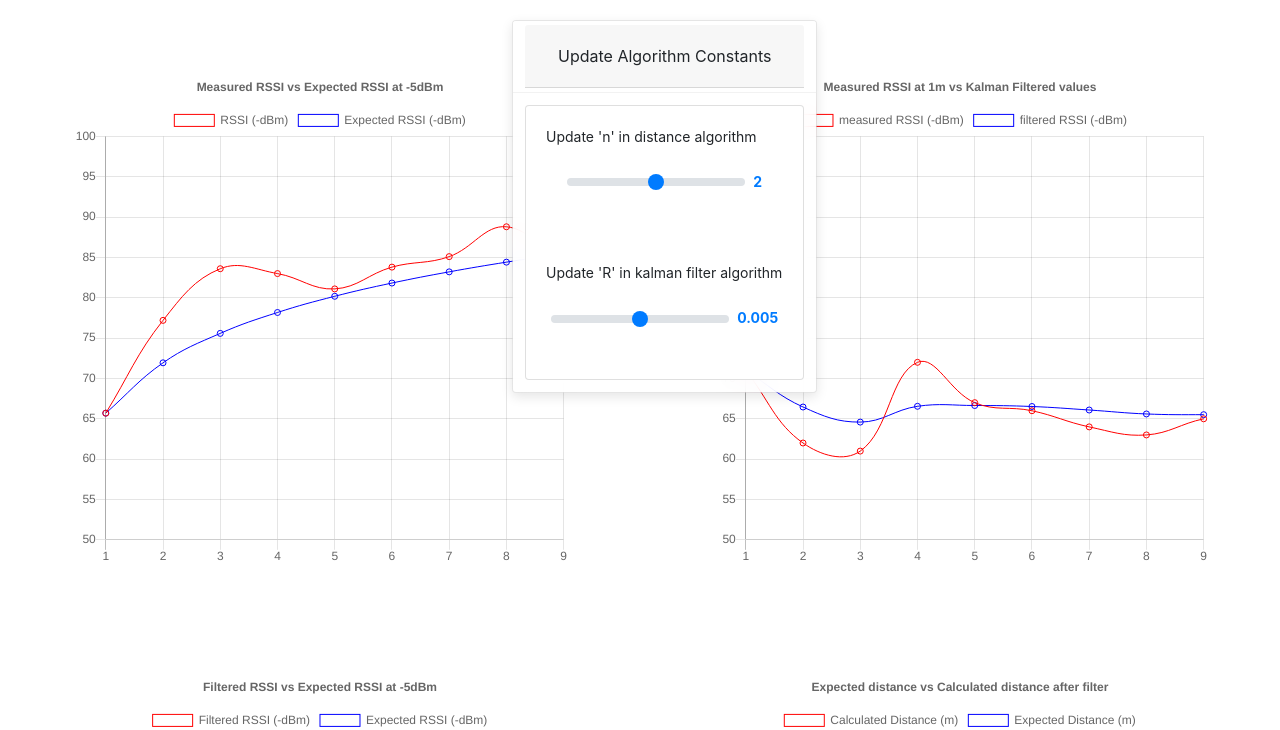
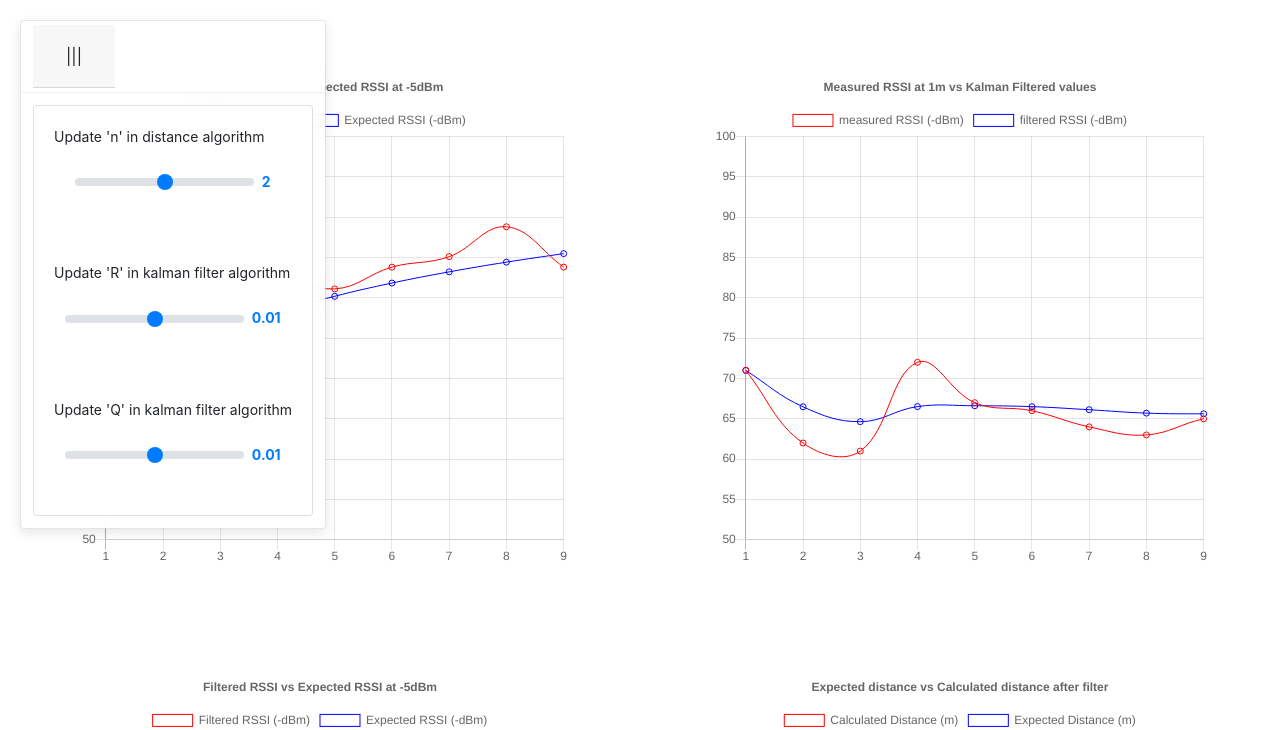
Before and after one commit to JJTrack/KalmanTests, a website: page index.html in a window 1280 px wide. Shown: the top 730 px of the page. Drawn offline with nearby package versions, Linux system fonts and the light colour scheme.

Commit message:
made button smaller

```diff
--- a/index.css
+++ b/index.css
@@ -7,7 +7,7 @@
 
 #toggle {
     position: fixed;
-    left: 40%;
+    left: 20px;
     top: 20px;
 }
 
--- a/index.html
+++ b/index.html
@@ -18,7 +18,7 @@
                 <div class="card-header" id="headingOne">
                     <h2 class="mb-0">
                       <button class="btn btn-block text-left" type="button" data-toggle="collapse" data-target="#collapseOne" aria-expanded="true" aria-controls="collapseOne">
-                        Update Algorithm Constants
+                        |||
                       </button>
                     </h2>
                 </div>
@@ -44,7 +44,17 @@
                             <p>Update 'R' in kalman filter algorithm</p>
                             <div class="d-flex justify-content-center my-4">
                                 <div class="w-75">
-                                  <input type="range" class="custom-range" id="customRange12" min="0" max="0.01" step="0.001">
+                                  <input type="range" class="custom-range" id="customRange12" min="0" max="0.02" step="0.001">
+                                </div>
+                                <span class="font-weight-bold text-primary ml-2 valueSpan3"></span>
+                            </div>
+                        </div>
+
+                        <div class="card-body">
+                            <p>Update 'Q' in kalman filter algorithm</p>
+                            <div class="d-flex justify-content-center my-4">
+                                <div class="w-75">
+                                  <input type="range" class="custom-range" id="customRange12" min="0" max="0.02" step="0.001">
                                 </div>
                                 <span class="font-weight-bold text-primary ml-2 valueSpan3"></span>
                             </div>
--- a/index.js
+++ b/index.js
@@ -1,6 +1,6 @@
 let A = -65.7;
 let n = 0.9;
-let R = 0.05;
+let R = 0.015;
 let Q = 3;
 
 let distances = [1, 2, 3, 4, 5, 6, 7, 8, 9];
--- a/update.js
+++ b/update.js
@@ -59,7 +59,8 @@ $(document).ready(function() {
 
       $valueSpan.html($value.val());
 
-      n = $value.val();
+      n = parseFloat($value.val());
+      console.log(n);
       rssiFormula = distances.map((distance) => {
         return (A - 10*n*Math.log(distance)) * -1
         })
@@ -77,14 +78,12 @@ $(document).ready(function() {
 
       $valueSpan.html($value.val());
 
-        R = $value.val();
+        R = parseFloat($value.val());
 
-        kf = new KalmanFilter({R: R, Q: Q});
+        let kg = new KalmanFilter({R: R, Q: Q});
         filteredRssi = rssiMeasures.map((rssi)=>{
-            return kf.filter(rssi);
+            return kg.filter(rssi);
         })
-
-        console.log(rssiMeasures);
 
         updateCon();
 
```
